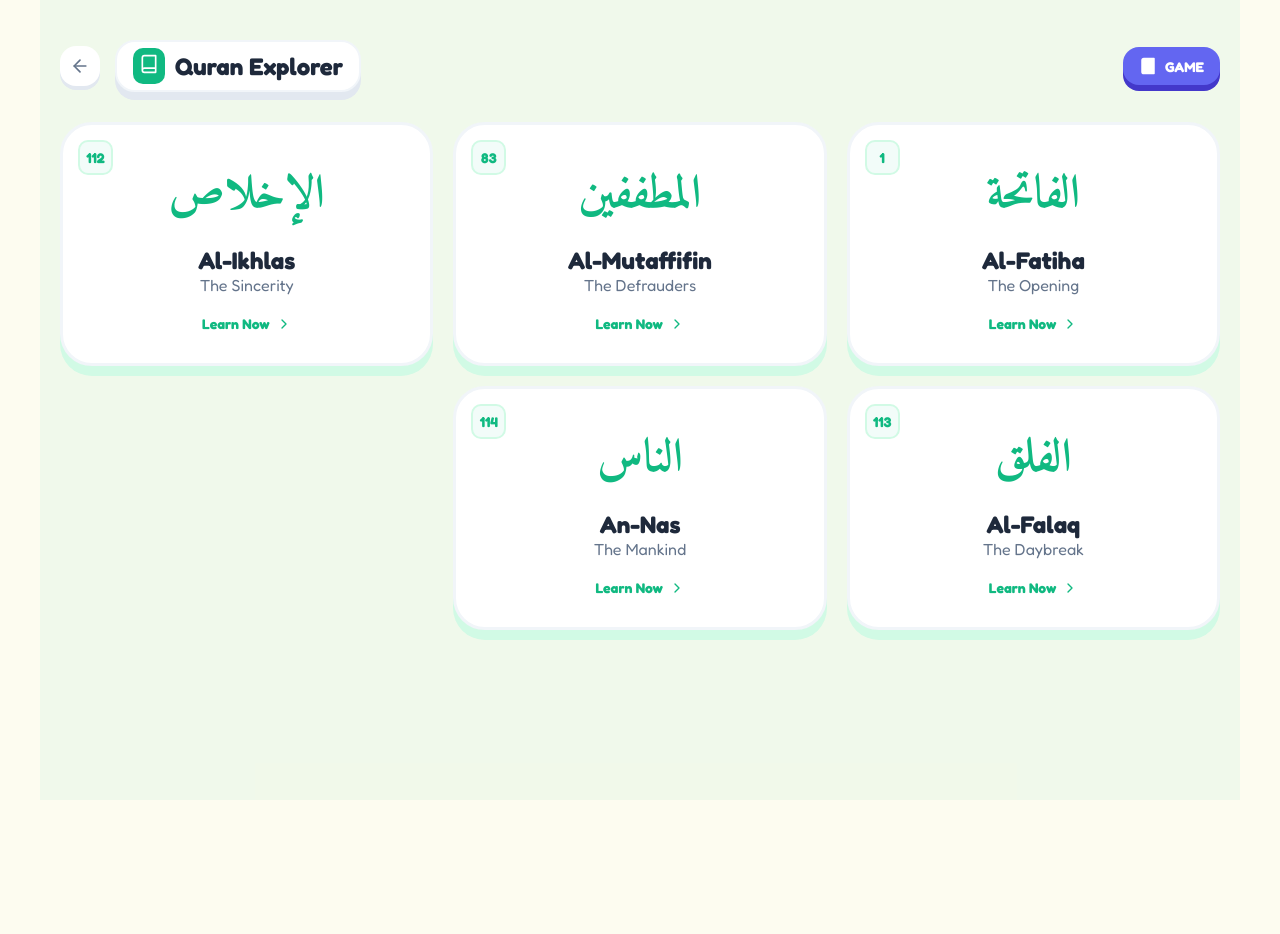
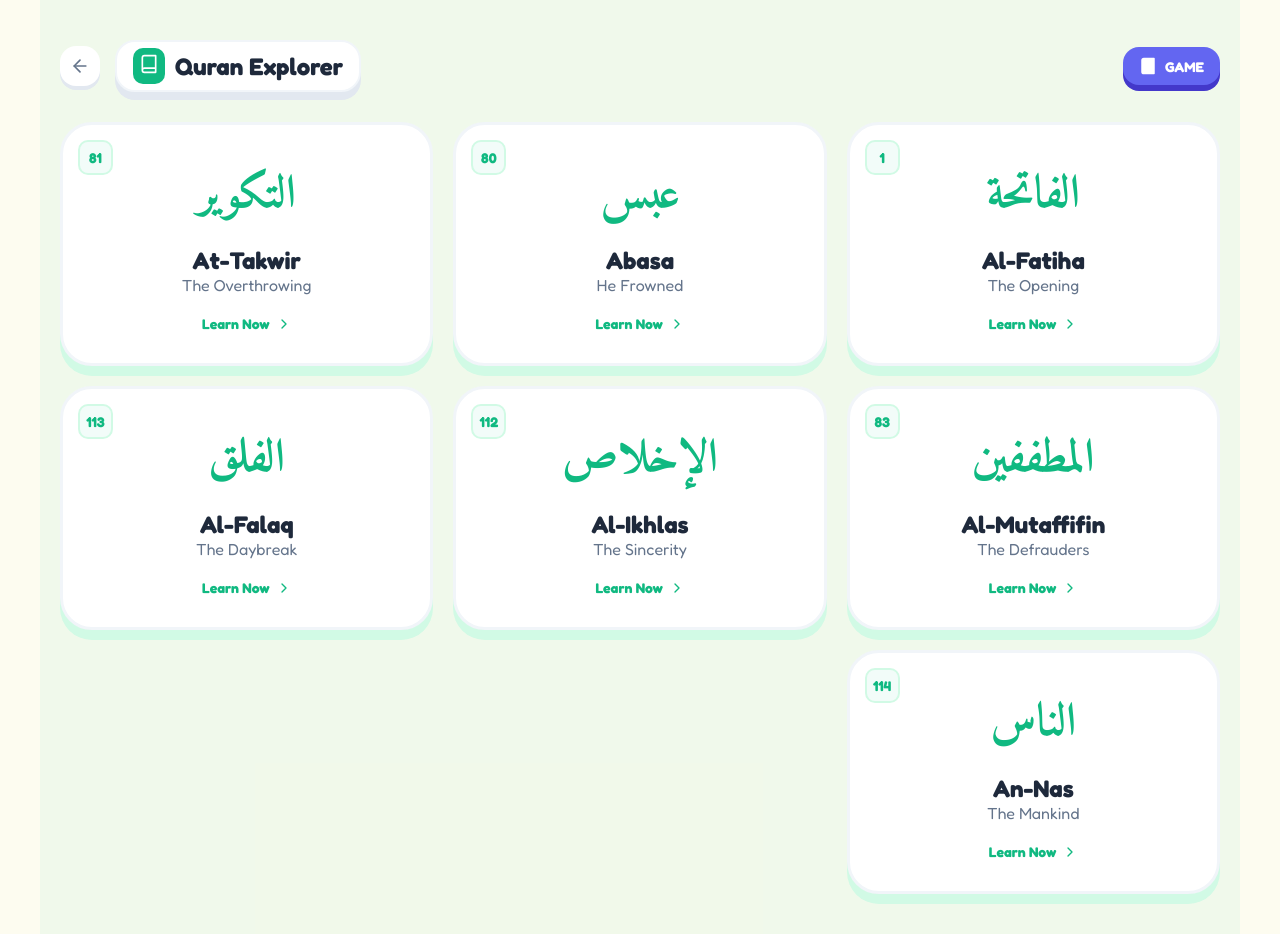
Before and after one commit to Sinanne/KindPath, a React (Vite) app: page /#/quran in a window 1280 px wide. Before the commit the page ends 800 px from the top, so only its background shows below. Built offline with nearby package versions, Linux system fonts and the light colour scheme.

Commit message:
Add Surat Abasa and Surat At-Takwir to Quran Explorer and Ayah Sorter

```diff
--- a/src/pages/AyahSorterGame.jsx
+++ b/src/pages/AyahSorterGame.jsx
@@ -12,6 +12,8 @@ const AyahSorterGame = () => {
     const [playCorrect] = useSound(SOUND_URLS.correct, { volume: 0.4 });
 
     const availableSurahs = [
+        { number: 80, name: 'Abasa', nameAr: 'عبس' },
+        { number: 81, name: 'At-Takwir', nameAr: 'التكوير' },
         { number: 112, name: 'Al-Ikhlas', nameAr: 'الإخلاص' },
         { number: 113, name: 'Al-Falaq', nameAr: 'الفلق' },
         { number: 114, name: 'An-Nas', nameAr: 'الناس' }
--- a/src/pages/QuranExplorer.jsx
+++ b/src/pages/QuranExplorer.jsx
@@ -22,6 +22,8 @@ const QuranExplorer = () => {
 
     const surahs = [
         { number: 1, name: "الفاتحة", englishName: "Al-Fatiha", meaning: "The Opening" },
+        { number: 80, name: "عبس", englishName: "Abasa", meaning: "He Frowned" },
+        { number: 81, name: "التكوير", englishName: "At-Takwir", meaning: "The Overthrowing" },
         { number: 83, name: "المطففين", englishName: "Al-Mutaffifin", meaning: "The Defrauders" },
         { number: 112, name: "الإخلاص", englishName: "Al-Ikhlas", meaning: "The Sincerity" },
         { number: 113, name: "الفلق", englishName: "Al-Falaq", meaning: "The Daybreak" },
```
